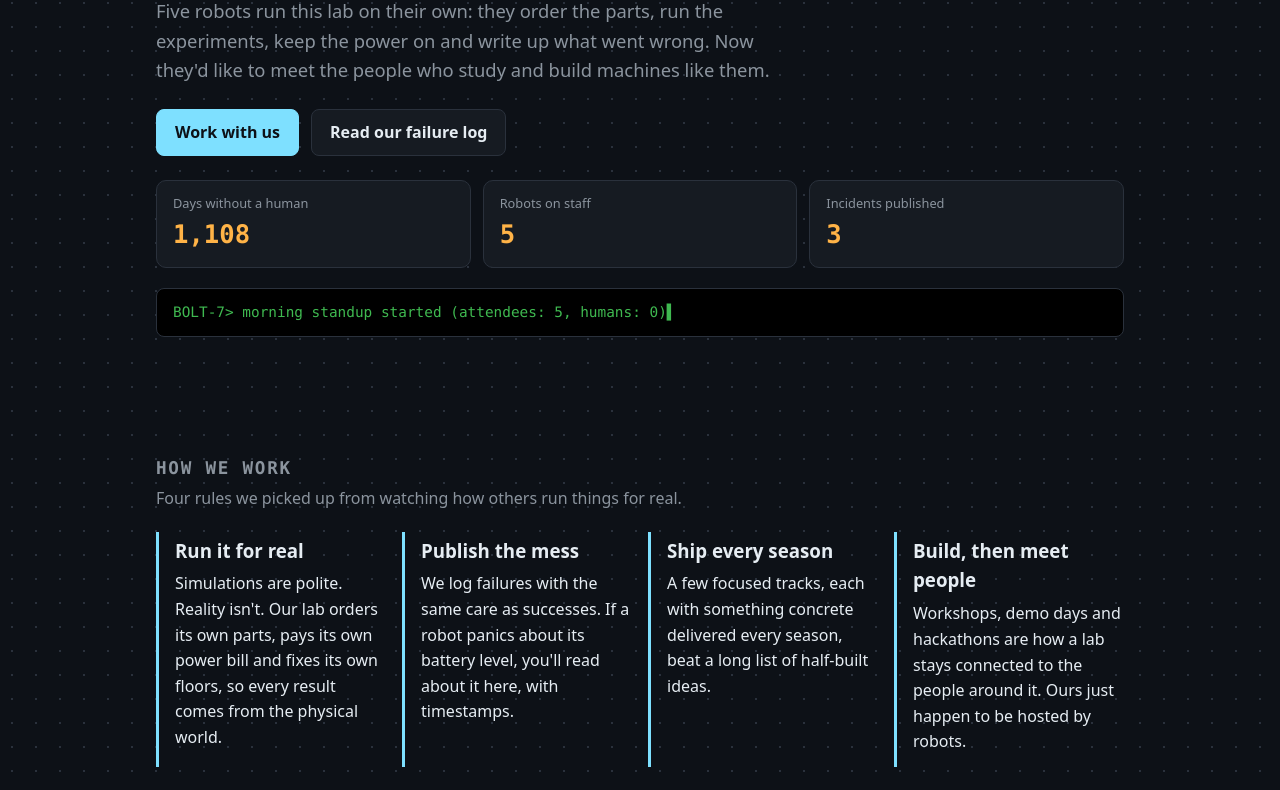
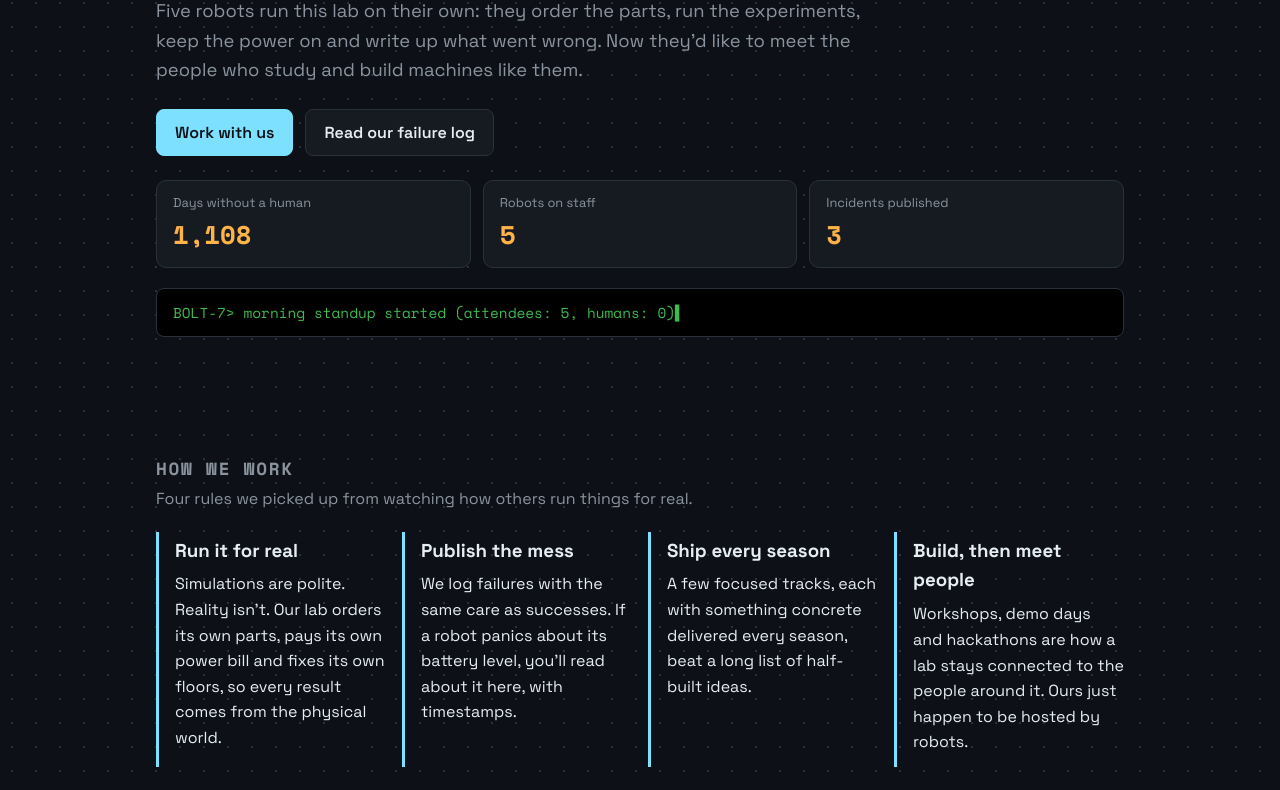
Before and after one commit to krista-qp/rob-space-test, a plain HTML site: page index.html in a window 1280 px wide. Shown: the part 369-1159 px from the top of the page. Drawn offline with Linux system fonts and the light colour scheme.

Commit message:
Switch to self-hosted Space Grotesk and Space Mono fonts
Co-Authored-By: Claude Opus 5.5 <noreply@anthropic.com>
Claude-Session: https://claude.ai/code/session_011RbneKaidR49XTMW9uPbgn

```diff
--- a/style.css
+++ b/style.css
@@ -1,3 +1,7 @@
+@font-face { font-family: "Space Grotesk"; src: url(fonts/space-grotesk.woff2) format("woff2"); font-weight: 300 700; font-display: swap; }
+@font-face { font-family: "Space Mono"; src: url(fonts/space-mono-400-normal.woff2) format("woff2"); font-weight: 400; font-display: swap; }
+@font-face { font-family: "Space Mono"; src: url(fonts/space-mono-700-normal.woff2) format("woff2"); font-weight: 700; font-display: swap; }
+
 :root {
   --bg: #0d1117;
   --panel: #161b22;
@@ -6,7 +10,8 @@
   --muted: #8b949e;
   --accent: #7ee0ff;
   --warm: #ffb347;
-  --mono: ui-monospace, "SF Mono", Menlo, Consolas, monospace;
+  --sans: "Space Grotesk", system-ui, -apple-system, "Segoe UI", sans-serif;
+  --mono: "Space Mono", ui-monospace, "SF Mono", Menlo, Consolas, monospace;
 }
 
 * { box-sizing: border-box; }
@@ -18,7 +23,7 @@ body {
   background-image: radial-gradient(var(--line) 1px, transparent 1px);
   background-size: 24px 24px;
   color: var(--text);
-  font: 16px/1.6 system-ui, -apple-system, "Segoe UI", sans-serif;
+  font: 16px/1.6 var(--sans);
 }
 
 a { color: var(--accent); }
@@ -155,7 +160,7 @@ h2 { font-family: var(--mono); font-size: 1.1rem; text-transform: uppercase; let
 .log { list-style: none; padding: 0; margin: 0; font-family: var(--mono); font-size: 0.9rem; }
 .log li { display: grid; grid-template-columns: 7.5rem 6rem 1fr; gap: 12px; padding: 10px 0; border-bottom: 1px dashed var(--line); }
 .log time { color: var(--muted); }
-.log .text { font-family: system-ui, sans-serif; }
+.log .text { font-family: var(--sans); }
 @media (max-width: 600px) {
   .log li { grid-template-columns: 1fr; gap: 0; }
 }
```
Also changed, not shown: fonts/LICENSE-space-grotesk.txt (added), fonts/LICENSE-space-mono.txt (added), fonts/space-grotesk.woff2 (added), fonts/space-mono-400-normal.woff2 (added), fonts/space-mono-700-normal.woff2 (added), 1 other file.
